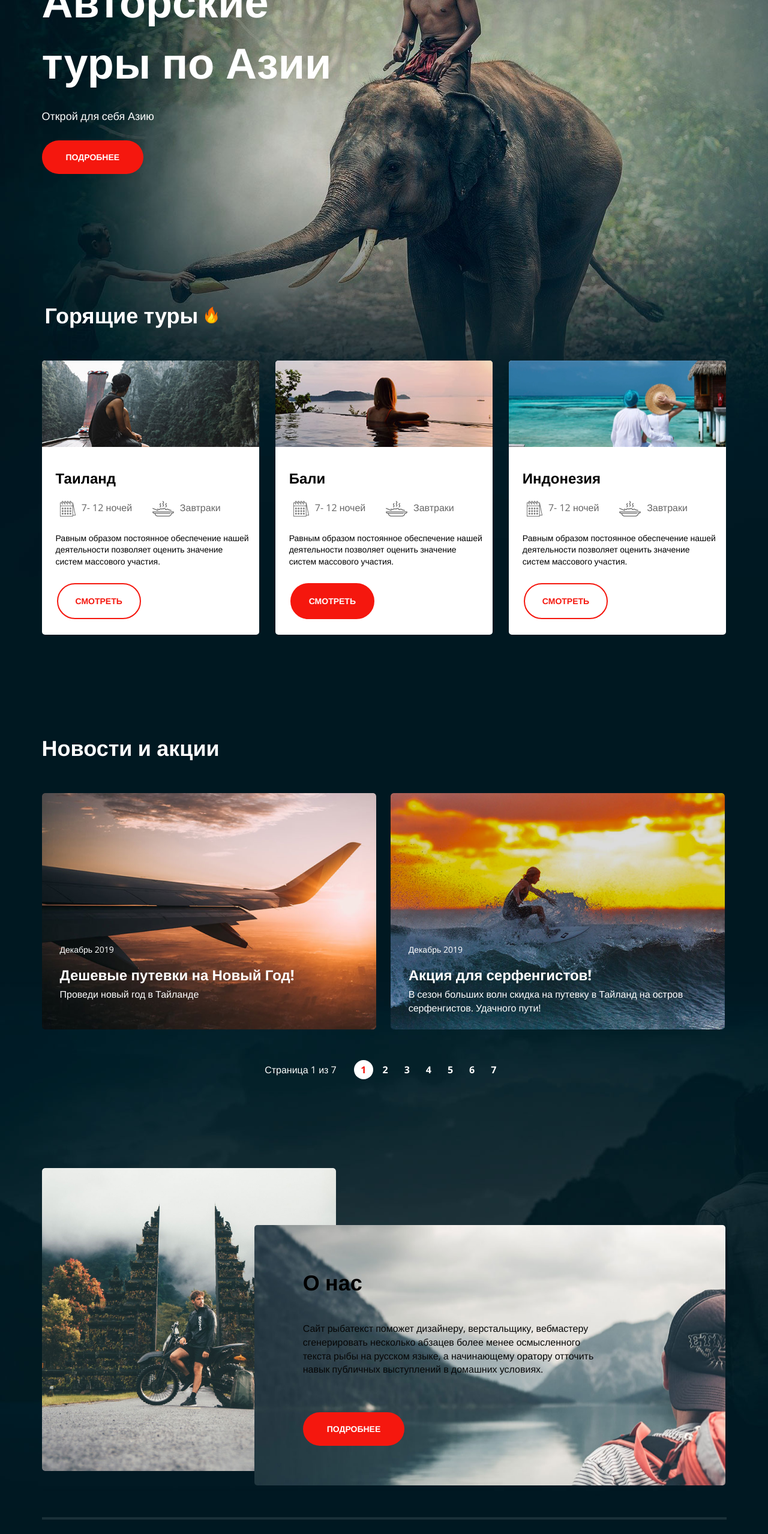
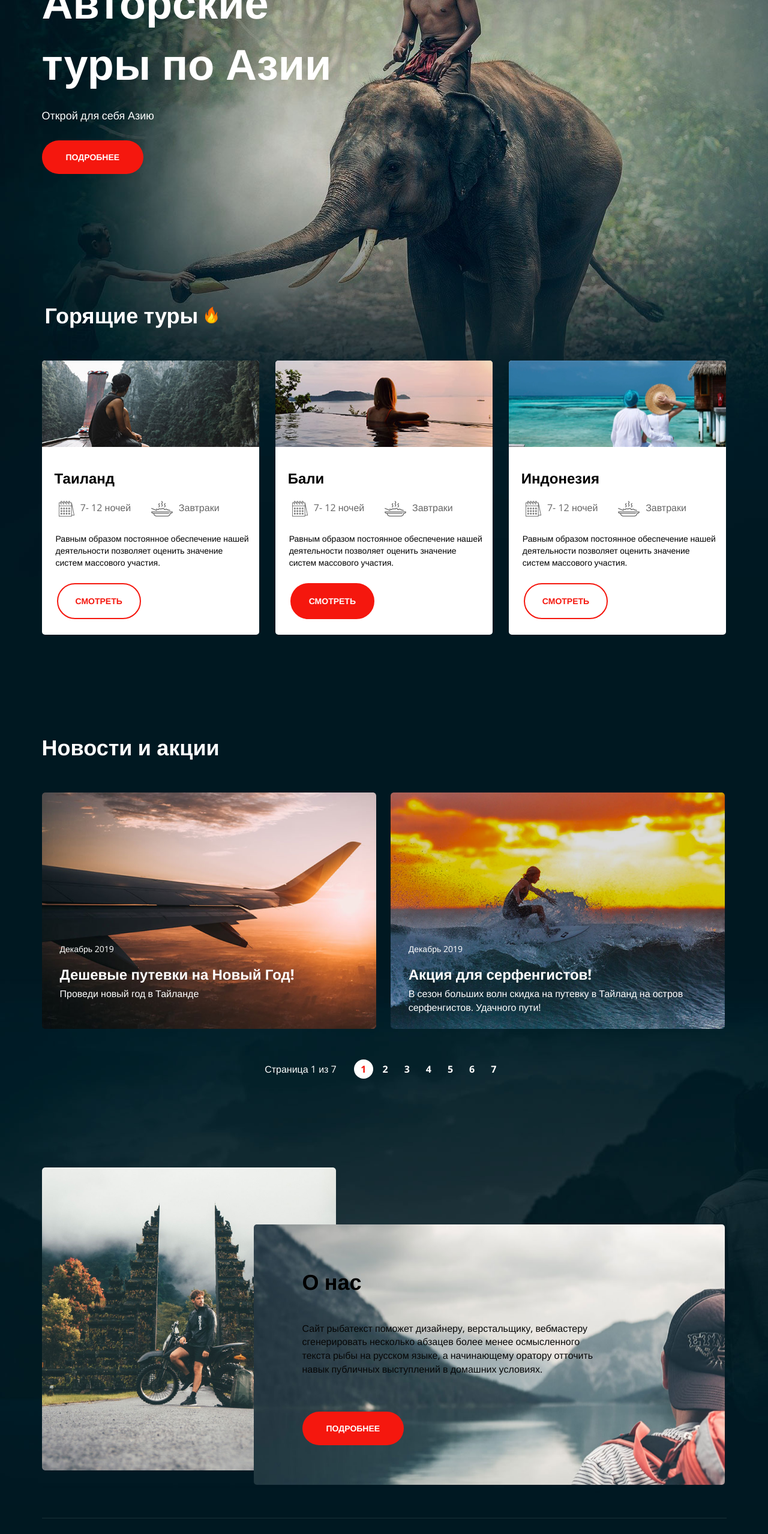
Before and after one commit to KEN-VS/task_airasia, a plain HTML site: page index.html in a window 1280 px wide. Shown: the part 240-2797 px from the top of the page at 60% size. Drawn offline with nearby package versions, Linux system fonts and the light colour scheme.

Commit message:
корректировка по ДЗ

```diff
--- a/index.html
+++ b/index.html
@@ -9,9 +9,9 @@
 </head>
 
 <body>
-    <div class="wrapper main-page-wrapper">
+    <div class="wrapper main-page">
         <div class="wrapper__content">
-            <header class="header">
+            <header class="header main-page__header">
                 <div class="container">
                     <a href="#" class="logo">
                         <img src="./img/logo/logo.png" alt="logo AirAsia" class="logo__img">
@@ -37,14 +37,14 @@
                 </div>
             </header>
             <main class="main-content">
-                <section class="hello">
+                <section class="hello main-page__hello">
                     <div class="container">
                         <h1 class="hello__title">Авторские туры по Азии</h1>
                         <div class="hello__text">Открой для себя Азию</div>
                         <a href="#" class="btn">Подробнее</a>
                     </div>
                 </section>
-                <section class="section">
+                <section class="offers main-page__offers">
                     <div class="container">
                         <h2 class="title title--fire">Горящие туры</h2>
                         <ul class="offers__list">
@@ -125,7 +125,7 @@
                         </ul>
                         </div>
                 </section>
-                <section class="news">
+                <section class="news main-page__news">
                     <div class="container">
                         <h2 class="news__title">Новости и акции</h2>
                         <ul class="news__list">
@@ -162,7 +162,7 @@
                         </div>
                     </div>
                 </section>
-                <section class="about">
+                <section class="about main-page__about">
                     <div class="container">
                         <div class="about__items">
                             <div class="about__background">
@@ -181,7 +181,6 @@
                     </div>
                 </section>
             </main>
-            </div>
             <footer class="footer-section">
                 <div class="container footer-section__element">
                     <div class=" footer ">
@@ -224,7 +223,7 @@
                     </div>
                 </div>
             </footer>
-        </div>
+            </div>
 </body>
 
 </html>
--- a/main.css
+++ b/main.css
@@ -40,8 +40,8 @@
                         list-style: none;
                     }
 
-                    .main-page-wrapper {
-                        background: url(./img/background/1.png) center top no-repeat, url(./img/background/2.png) center bottom 205px no-repeat, url(./img/background/3.png) center center no-repeat;
+                    .main-page {
+                        background: url(./img/background/1.png) center top no-repeat, url(./img/background/2.png) center bottom 190px no-repeat, url(./img/background/3.png) center center no-repeat;
                     }
 
                     .container {
@@ -50,10 +50,12 @@
                         width: 1141px;
                     }
 
-                    header {
+                    .header {
                         height: 75px;
-                        position: relative;
-                        margin-bottom: 115px;
+                    }
+
+                    .main-page__header {
+                        margin-bottom: 117px;
                     }
 
                     .logo {
@@ -118,20 +120,19 @@
                         font-size: 11px;
                     }
 
-                    .hello {
-                        position: relative;
-                        margin-bottom: 210px;
+                    .main-page__hello {
+                        margin-bottom: 210px
                     }
 
                     .hello__title {
                         font-size: 72px;
                         width: 520px;
-                        margin-bottom: 27px;
+                        margin-bottom: 24px;
                     }
 
                     .hello__text {
                         font-size: 18px;
-                        margin-bottom: 27px;
+                        margin-bottom: 28px;
                     }
 
                     .btn {
@@ -146,8 +147,8 @@
                         color: #fff;
                     }
 
-                    .section {
-                        margin-bottom: 163px;
+                    .main-page__offers {
+                        margin-bottom: 162px;
                     }
 
                     .title {
@@ -176,11 +177,17 @@
                     }
 
                     .offers__cover {
-                        min-height: 144px;
+                        height: 144px;
+                    }
+
+                    .offers__img {
+                        width: 100%;
+                        height: 100%;
+                        object-fit: cover;
                     }
 
                     .offers__content {
-                        padding: 29px 16px 26px 23px;
+                        padding: 35px 16px 26px 21px;
                         color: #000;
                     }
 
@@ -192,7 +199,7 @@
 
                     .offers__features {
                         margin-left: 7px;
-                        margin-bottom: 20px;
+                        margin-bottom: 21px;
                     }
 
                     .offers__feature {
@@ -214,11 +221,12 @@
 
                     .offers__text {
                         font-size: 14px;
-                        margin-bottom: 26px
+                        margin-left: 2px;
+                        margin-bottom: 25px
                     }
 
                     .offers__btn-wrap {
-                        margin-left: 2px;
+                        margin-left: 4px;
                     }
 
                     .offers__btn {
@@ -247,7 +255,7 @@
                         color: #fff;
                     }
 
-                    .news {
+                    .main-page__news {
                         margin-bottom: 148px;
                     }
 
@@ -255,6 +263,10 @@
                         font-size: 36px;
                         font-weight: bold;
                         margin-bottom: 50px;
+                    }
+
+                    .news__list {
+                        margin-bottom: 51px
                     }
 
                     .news__item {
@@ -265,7 +277,7 @@
                         border-radius: 5px;
                         overflow: hidden;
                         margin-right: 20px;
-                        margin-bottom: 51px;
+                        ;
                     }
 
                     .news__item:last-child {
@@ -334,9 +346,12 @@
                         line-height: 32px;
                     }
 
+                    .main-page__about {
+                        margin-bottom: 55px;
+                    }
+
                     .about__items {
                         display: inline-block;
-                        margin-bottom: 53px;
                     }
 
                     .about__background {
@@ -344,6 +359,7 @@
                         display: inline-block;
                         border-radius: 5px;
                         overflow: hidden;
+                        position: absolute;
                     }
 
                     .about__background-img {
@@ -356,12 +372,13 @@
                     .about__content {
                         background: url(./img/about/mountains.png) center center no-repeat;
                         display: inline-block;
+                        border-radius: 5px;
                         vertical-align: top;
                         width: 785px;
-                        border-radius: 5px;
                         padding: 70px 203px 66px 81px;
+                        position: relative;
                         margin-top: 95px;
-                        margin-left: -140px;
+                        margin-left: 353px;
                     }
 
                     .about__content-title {
@@ -378,12 +395,12 @@
                     }
 
                     .footer-section__element {
-                        border-top: 4px solid rgba(255, 255, 255, .1);
+                        border-top: 1px solid rgba(255, 255, 255, .1);
                     }
 
                     .footer {
                         margin-top: 20px;
-                        height: 166px;
+                        height: 148px;
                         position: relative;
                     }
 
```
